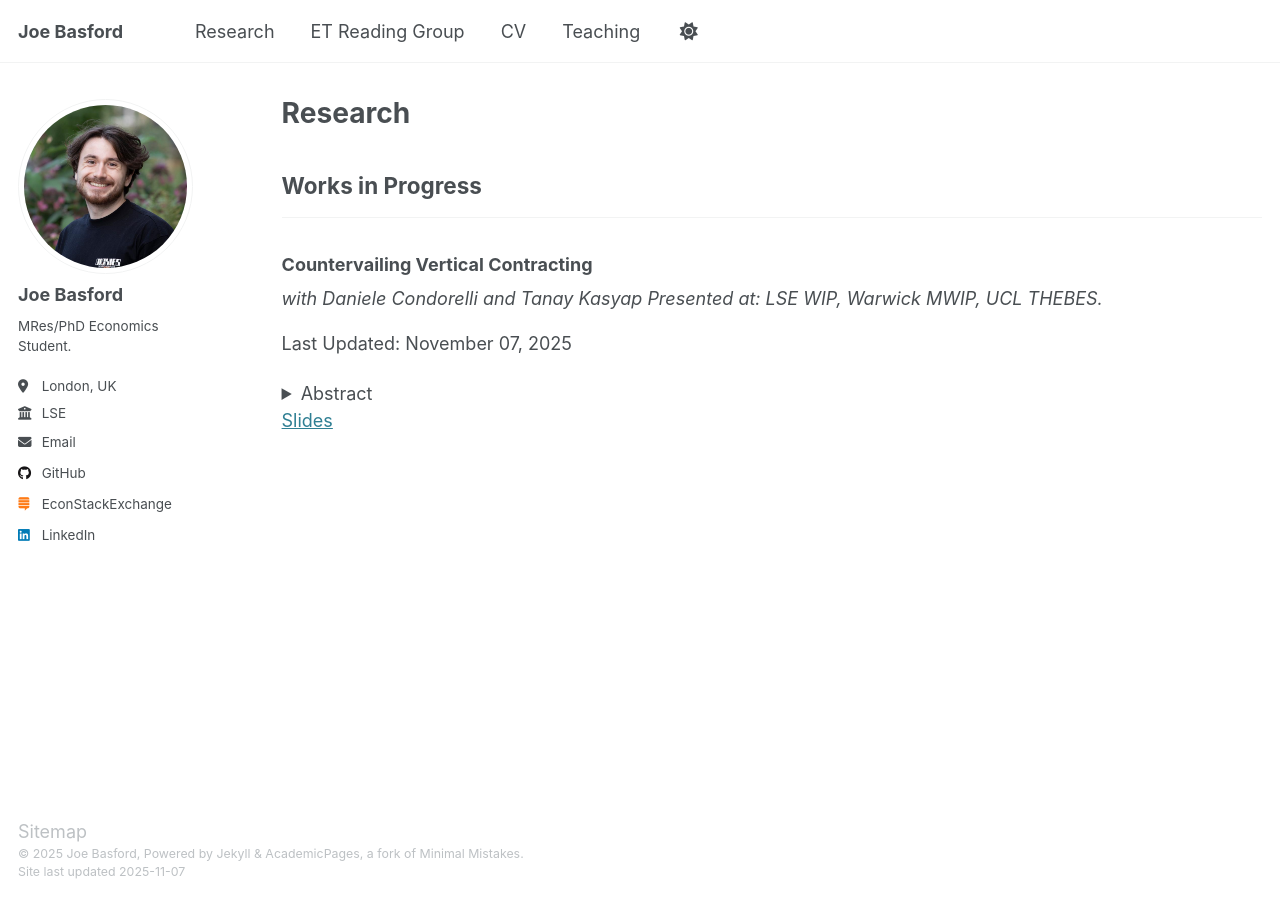
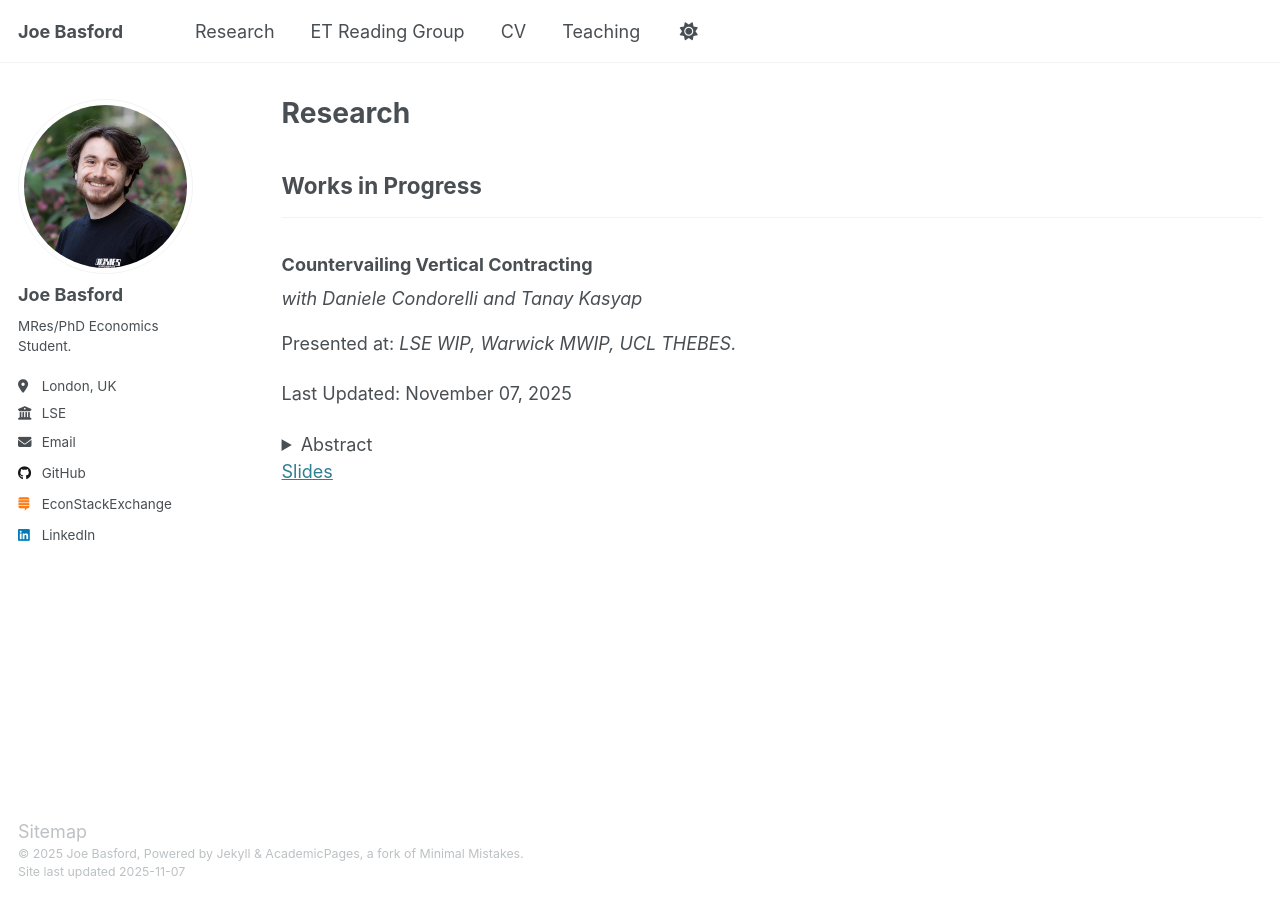
Before and after one commit to Joe-Basford/Joe-Basford.github.io, a Jekyll site: the page built from _pages/research.html, in a window 1280 px wide. Built offline with Jekyll 4.4.1, drawn with Linux system fonts in a browser that asks for light colours.

```diff
--- a/_includes/archive-single.html
+++ b/_includes/archive-single.html
@@ -31,7 +31,7 @@
         {% if post.collection == 'publications' %}
           <i>with {{post.coauthors}}</i>
         {% if post.presentations %}
-          <i>Presented at: {{post.presentations}}</i>
+         <p> Presented at: <i>{{post.presentations}}</i> </p>
         {% endif %}
           <p>Last Updated: <i>{{ post.venue }}</i> {{ post.date | default: "1900-01-01" | date: "%B %d, %Y"" }} </p>
         {% if post.extract %}
```
